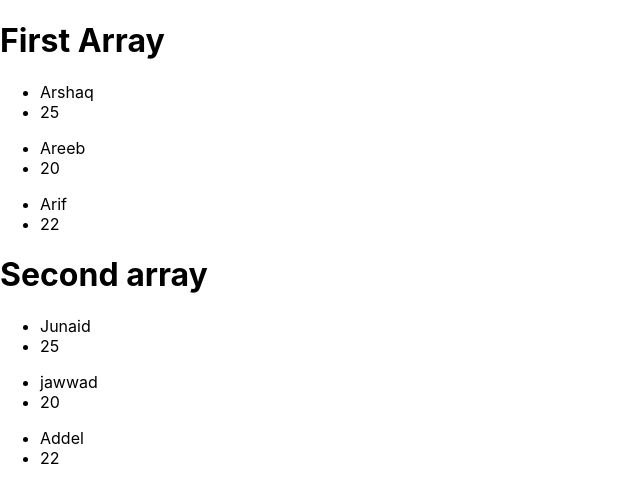
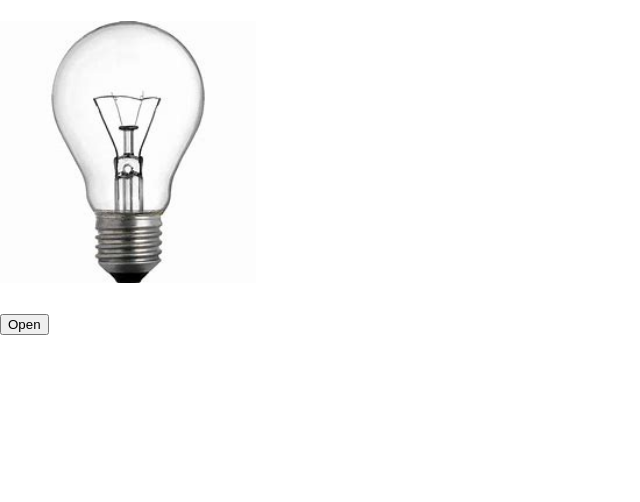
Before and after one commit to MuhammadUsamaHAroon/React, a React (Create React App) app: page / in a window 1280 px wide. Shown: the top 502 px of the page, without its empty margins (0-640 px from the left). Built offline with nearby package versions, Linux system fonts and the light colour scheme.

Commit message:
Task No #3

```diff
--- a/src/parent.js
+++ b/src/parent.js
@@ -1,6 +1,8 @@
-import React from 'react'
+import React, {useState} from 'react'
 import FirstChild from './FirstChild'
 import SecondChild from './SecondChild'
+import OffBulb from "./Asset/images/OIP.jpeg"
+import OnBulb from "./Asset/images/yellow_bulb.png"
 
 const arrObj1 = [{user:"Arshaq",age:25},{user:"Areeb",age:20},{user:"Arif",age:22}]
 const arrObj2 = [{user:"Junaid",age:25},{user:"jawwad",age:20},{user:"Addel",age:22}]
@@ -9,6 +11,7 @@ const arrObj2 = [{user:"Junaid",age:25},{user:"jawwad",age:20},{user:"Addel",age
 function Parent(){
     // let title1 = "MY Name is Usama"
     // let title2 = "My Name is Ammar"
+    const [bulb, setBulb] = useState(false)
 
 
     return(
@@ -17,10 +20,15 @@ function Parent(){
         <div>
 
 
-            <FirstChild arra1={arrObj1}/>
+
+            {/* <FirstChild arra1={arrObj1}/>
 
 
-            <SecondChild arra2={arrObj2} />
+            <SecondChild arra2={arrObj2} /> */}
+
+            <h1>{bulb === true ? <img style={{width:"15.5%"}} src={OnBulb} alt="Image not found" />:""}</h1>
+            <h1>{bulb === false?<img style={{width:"20%"}} src={OffBulb} alt="Image not found"/>:"" }</h1>
+            <button onClick={()=>bulb === true ? setBulb(false):setBulb(true)}>{bulb === false  ? "Open" : "Close"}</button>
         </div>
 
     )
```
Also changed, not shown: src/Asset/images/OIP.jpeg (added), src/Asset/images/yellow_bulb.png (added).
